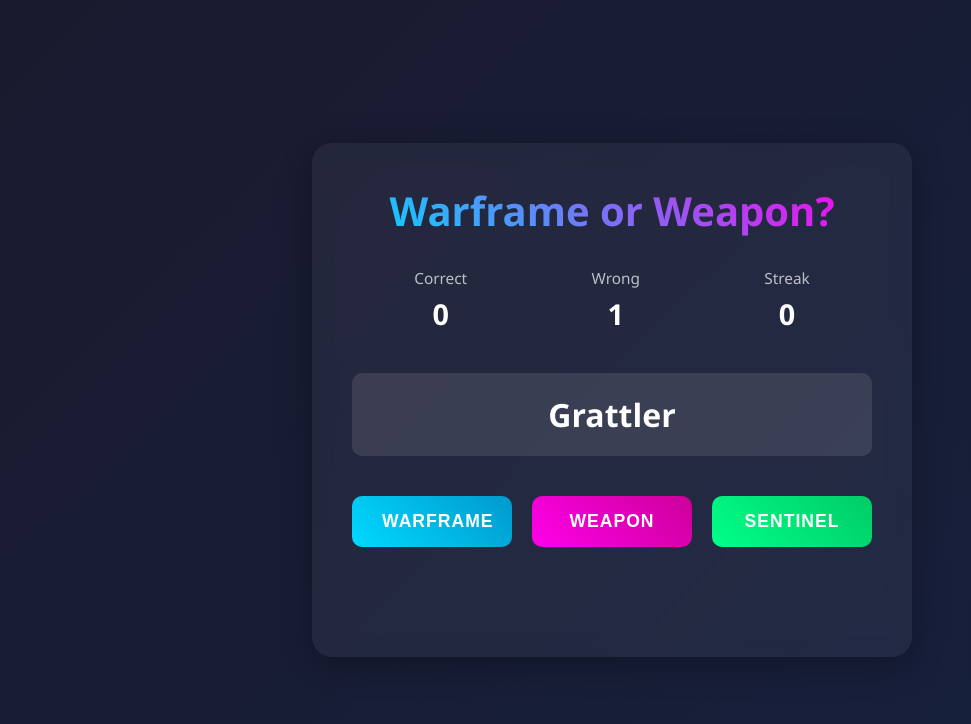
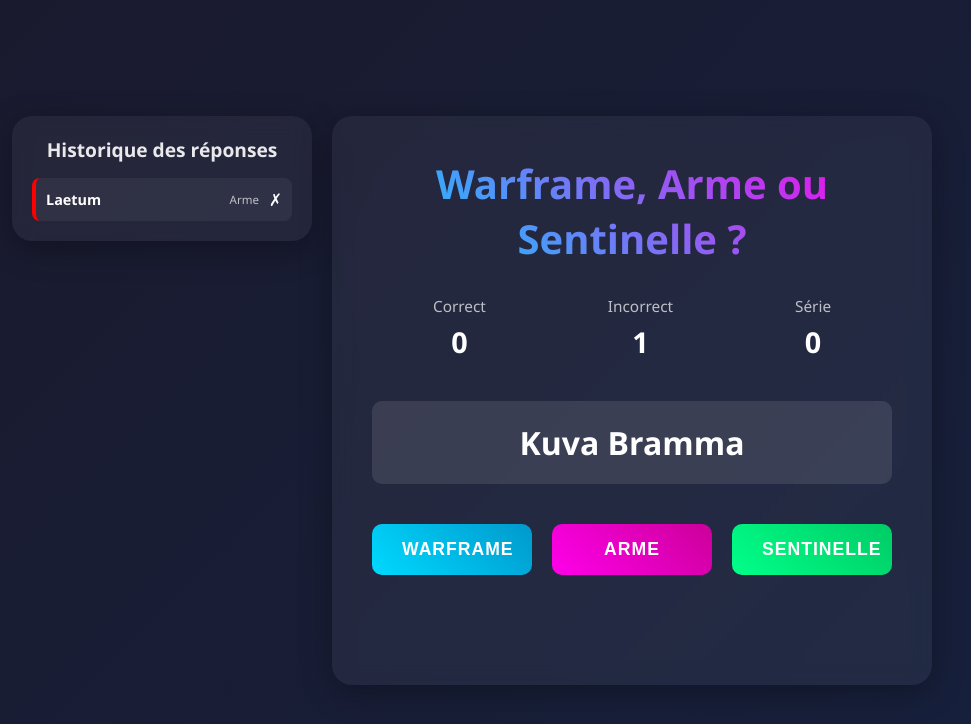
Before and after one commit to DeadEye0112/warframe-game, a plain HTML site: page index.html in a window 1280 px wide. Both pictures are taken after a click on the button "WARFRAME". Shown: the whole page, without its empty margins (28-999 px from the left). Drawn offline with Linux system fonts and the light colour scheme.

Commit message:
Update index.html

```diff
--- a/index.html
+++ b/index.html
@@ -3,7 +3,7 @@
 <head>
     <meta charset="UTF-8">
     <meta name="viewport" content="width=device-width, initial-scale=1.0">
-    <title>Warframe or Weapon?</title>
+    <title>Warframe, Arme ou Sentinelle ?</title>
     <style>
         * {
             margin: 0;
@@ -20,6 +20,92 @@
             justify-content: center;
             align-items: center;
             padding: 20px;
+            gap: 20px;
+        }
+
+        .main-layout {
+            display: flex;
+            gap: 20px;
+            max-width: 1200px;
+            width: 100%;
+            align-items: flex-start;
+        }
+
+        .history-panel {
+            background: rgba(255, 255, 255, 0.05);
+            backdrop-filter: blur(10px);
+            border-radius: 20px;
+            padding: 20px;
+            box-shadow: 0 8px 32px rgba(0, 0, 0, 0.3);
+            width: 300px;
+            max-height: 600px;
+            overflow-y: auto;
+            flex-shrink: 0;
+        }
+
+        .history-panel h2 {
+            font-size: 1.2em;
+            margin-bottom: 15px;
+            text-align: center;
+            opacity: 0.9;
+        }
+
+        .history-list {
+            display: flex;
+            flex-direction: column;
+            gap: 8px;
+        }
+
+        .history-item {
+            padding: 10px;
+            border-radius: 8px;
+            font-size: 0.9em;
+            display: flex;
+            justify-content: space-between;
+            align-items: center;
+            background: rgba(255, 255, 255, 0.05);
+        }
+
+        .history-item.correct {
+            border-left: 4px solid #00ff00;
+        }
+
+        .history-item.incorrect {
+            border-left: 4px solid #ff0000;
+        }
+
+        .history-item-name {
+            flex: 1;
+            font-weight: bold;
+        }
+
+        .history-item-guess {
+            font-size: 0.8em;
+            opacity: 0.7;
+            margin-left: 10px;
+        }
+
+        .history-item-icon {
+            font-size: 1.2em;
+            margin-left: 10px;
+        }
+
+        .history-panel::-webkit-scrollbar {
+            width: 8px;
+        }
+
+        .history-panel::-webkit-scrollbar-track {
+            background: rgba(255, 255, 255, 0.05);
+            border-radius: 10px;
+        }
+
+        .history-panel::-webkit-scrollbar-thumb {
+            background: rgba(255, 255, 255, 0.2);
+            border-radius: 10px;
+        }
+
+        .history-panel::-webkit-scrollbar-thumb:hover {
+            background: rgba(255, 255, 255, 0.3);
         }
 
         .container {
@@ -157,6 +243,24 @@
             display: block;
         }
 
+        @media (max-width: 900px) {
+            .main-layout {
+                flex-direction: column;
+                align-items: center;
+            }
+
+            .history-panel {
+                width: 100%;
+                max-width: 600px;
+                max-height: 300px;
+                order: 2;
+            }
+
+            .container {
+                order: 1;
+            }
+        }
+
         @media (max-width: 600px) {
             .container {
                 padding: 20px;
@@ -178,8 +282,16 @@
     </style>
 </head>
 <body>
+    <div class="main-layout">
+        <div class="history-panel">
+            <h2>Historique des réponses</h2>
+            <div class="history-list" id="historyList">
+                <!-- History items will be added here -->
+            </div>
+        </div>
+
         <div class="container">
-        <h1>Warframe or Weapon?</h1>
+            <h1>Warframe, Arme ou Sentinelle ?</h1>
 
             <div class="score">
                 <div class="score-item">
@@ -187,28 +299,29 @@
                     <span class="score-value" id="correct">0</span>
                 </div>
                 <div class="score-item">
-                <span class="score-label">Wrong</span>
+                    <span class="score-label">Incorrect</span>
                     <span class="score-value" id="wrong">0</span>
                 </div>
                 <div class="score-item">
-                <span class="score-label">Streak</span>
+                    <span class="score-label">Série</span>
                     <span class="score-value" id="streak">0</span>
                 </div>
             </div>
 
             <div class="game-area">
-            <div class="item-name" id="itemName">Loading...</div>
+                <div class="item-name" id="itemName">Chargement...</div>
 
                 <div class="buttons">
                     <button class="btn-warframe" onclick="guess('warframe')">Warframe</button>
-                <button class="btn-weapon" onclick="guess('weapon')">Weapon</button>
-                <button class="btn-sentinel" onclick="guess('sentinel')">Sentinel</button>
+                    <button class="btn-weapon" onclick="guess('weapon')">Arme</button>
+                    <button class="btn-sentinel" onclick="guess('sentinel')">Sentinelle</button>
                 </div>
             </div>
 
             <div class="feedback" id="feedback"></div>
 
-        <button class="restart-btn" id="restartBtn" onclick="restartGame()">Play Again</button>
+            <button class="restart-btn" id="restartBtn" onclick="restartGame()">Rejouer</button>
+        </div>
     </div>
 
     <script>
@@ -251,6 +364,7 @@
         let currentItem = null;
         let score = { correct: 0, wrong: 0, streak: 0 };
         let usedItems = new Set();
+        let history = [];
 
         // Initialize game with weighted probabilities
         // Warframes: 1/2, Weapons: 1/3, Sentinels: 1/6
@@ -300,25 +414,37 @@
             const feedback = document.getElementById('feedback');
             const correct = playerGuess === currentItem.type;
 
+            // Add to history
+            history.unshift({
+                name: currentItem.name,
+                correct: correct,
+                guess: playerGuess,
+                actualType: currentItem.type
+            });
+            updateHistory();
+
             if (correct) {
                 score.correct++;
                 score.streak++;
-                feedback.textContent = '✓ Correct!';
+                feedback.textContent = '✓ Correct !';
                 feedback.className = 'feedback correct';
             } else {
                 score.wrong++;
                 score.streak = 0;
-                const correctType = currentItem.type.charAt(0).toUpperCase() + currentItem.type.slice(1);
-                feedback.textContent = `✗ Wrong! It's a ${correctType}`;
+                const correctType = {
+                    'warframe': 'Warframe',
+                    'weapon': 'Arme',
+                    'sentinel': 'Sentinelle'
+                }[currentItem.type];
+                feedback.textContent = `✗ Faux ! C'est un${currentItem.type === 'weapon' ? 'e' : ''} ${correctType}`;
                 feedback.className = 'feedback incorrect';
             }
 
             updateScore();
             usedItems.add(currentItem.name);
 
-            setTimeout(() => {
+            // Change to next item immediately
             nextItem();
-            }, 1500);
         }
 
         // Update score display
@@ -328,11 +454,46 @@
             document.getElementById('streak').textContent = score.streak;
         }
 
+        // Update history display
+        function updateHistory() {
+            const historyList = document.getElementById('historyList');
+            historyList.innerHTML = '';
+
+            history.forEach(item => {
+                const historyItem = document.createElement('div');
+                historyItem.className = `history-item ${item.correct ? 'correct' : 'incorrect'}`;
+
+                const nameSpan = document.createElement('span');
+                nameSpan.className = 'history-item-name';
+                nameSpan.textContent = item.name;
+
+                const guessSpan = document.createElement('span');
+                guessSpan.className = 'history-item-guess';
+                // Translate types to French
+                const frenchTypes = {
+                    'warframe': 'Warframe',
+                    'weapon': 'Arme',
+                    'sentinel': 'Sentinelle'
+                };
+                guessSpan.textContent = frenchTypes[item.actualType];
+
+                const iconSpan = document.createElement('span');
+                iconSpan.className = 'history-item-icon';
+                iconSpan.textContent = item.correct ? '✓' : '✗';
+
+                historyItem.appendChild(nameSpan);
+                historyItem.appendChild(guessSpan);
+                historyItem.appendChild(iconSpan);
+
+                historyList.appendChild(historyItem);
+            });
+        }
+
         // End game
         function endGame() {
-            document.getElementById('itemName').textContent = 'Game Over!';
+            document.getElementById('itemName').textContent = 'Partie terminée !';
             document.getElementById('feedback').textContent =
-                `Final Score: ${score.correct} correct out of ${score.correct + score.wrong}`;
+                `Score final : ${score.correct} correct sur ${score.correct + score.wrong}`;
             document.getElementById('feedback').className = 'feedback';
             document.getElementById('restartBtn').classList.add('show');
             document.querySelector('.buttons').style.display = 'none';
@@ -342,9 +503,13 @@
         function restartGame() {
             score = { correct: 0, wrong: 0, streak: 0 };
             usedItems.clear();
+            history = [];
             updateScore();
+            updateHistory();
             document.getElementById('restartBtn').classList.remove('show');
             document.querySelector('.buttons').style.display = 'flex';
+            document.getElementById('feedback').textContent = '';
+            document.getElementById('feedback').className = 'feedback';
             initGame();
         }
 
```
Lines whose indentation alone changed are shown as unchanged.
